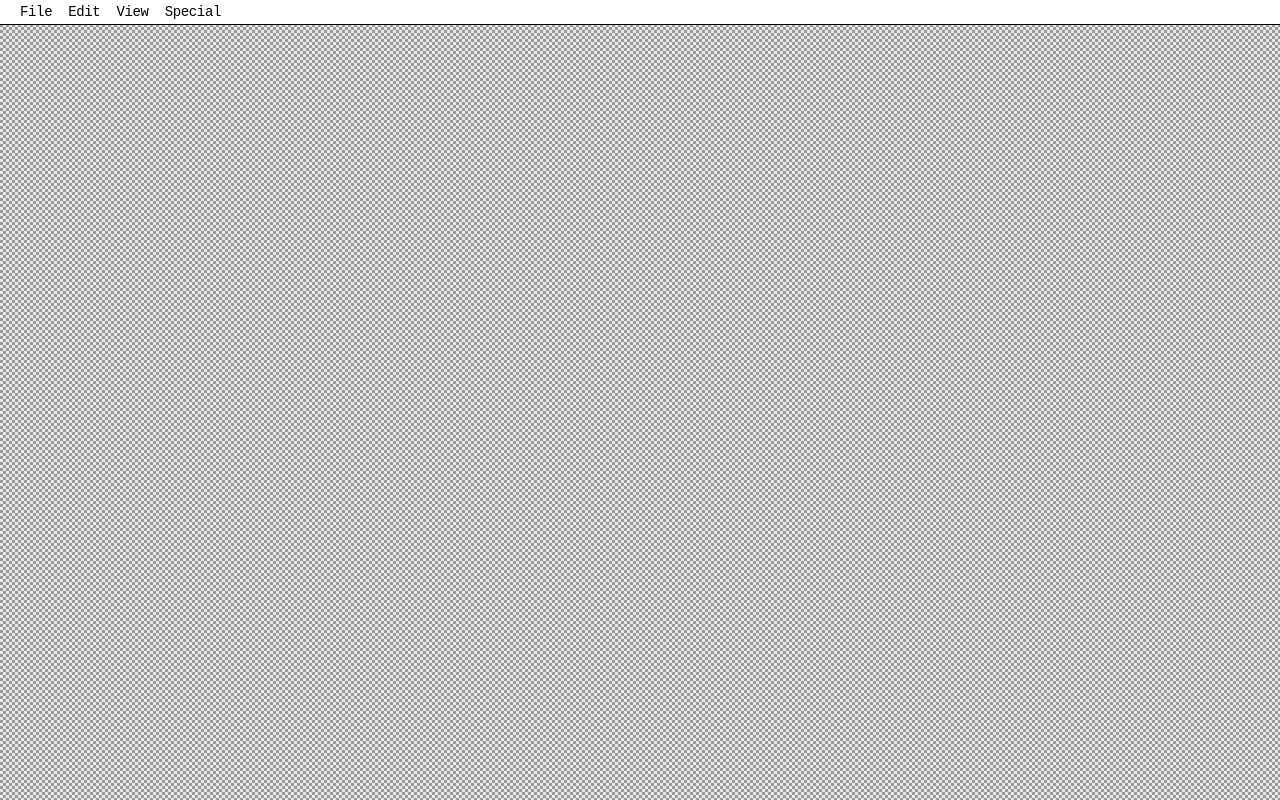
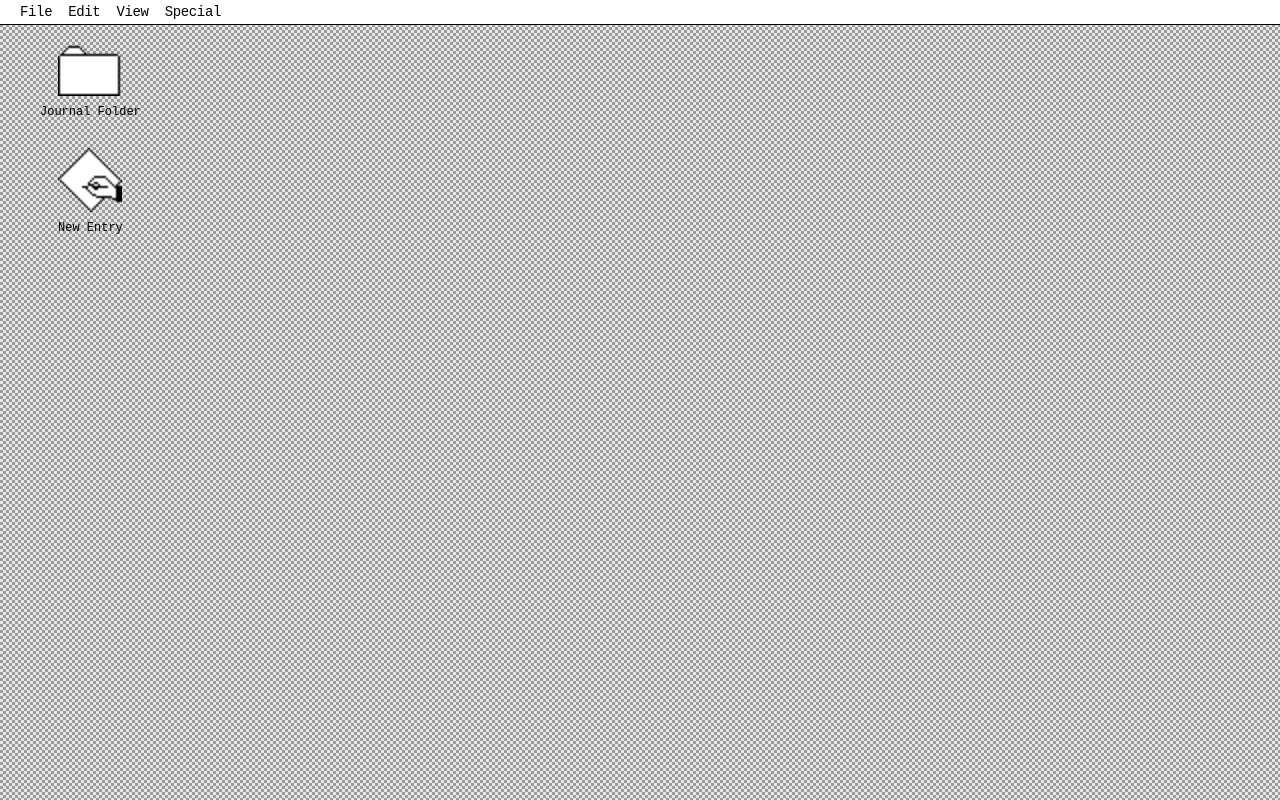
Before and after one commit to yung-tsai/clearcache, a React (Vite) app: page / in a window 1280 px wide. Built offline with nearby package versions, Linux system fonts and the light colour scheme; the HTML template or start-up script is replaced by a standard one; a web font is replaced by a local one.

Commit message:
Fix: Clarify icon visibility

```diff
--- a/src/components/MacDesktop.tsx
+++ b/src/components/MacDesktop.tsx
@@ -4,6 +4,8 @@ import { MacWindow } from './MacWindow';
 import JournalEditor from './JournalEditor';
 import JournalFolder from './JournalFolder';
 import JournalCalendar from './JournalCalendar';
+import journalFolderIcon from '@/assets/journal-folder.png';
+import newEntryIcon from '@/assets/new-entry.png';
 
 export type WindowContent = 'none' | 'new-entry' | 'journal-folder' | 'edit-entry' | 'journal-calendar';
 
@@ -131,6 +133,43 @@ export function MacDesktop() {
       <MacMenuBar onMenuAction={handleMenuAction} />
 
       <div className="relative h-full pt-6">
+        {/* Desktop Icons */}
+        <div className="absolute top-8 left-8 flex flex-col gap-6">
+          {/* Journal Folder Icon */}
+          <div
+            className="flex flex-col items-center cursor-pointer group"
+            onClick={() => handleMenuAction('journal-folder')}
+          >
+            <div className="w-16 h-16 flex items-center justify-center">
+              <img
+                src={journalFolderIcon}
+                alt="Journal Folder"
+                className="w-full h-full object-contain"
+              />
+            </div>
+            <span className="text-xs font-chicago text-center mt-1 px-2 py-1 rounded group-hover:bg-white/20">
+              Journal Folder
+            </span>
+          </div>
+
+          {/* New Entry Icon */}
+          <div
+            className="flex flex-col items-center cursor-pointer group"
+            onClick={() => handleMenuAction('new-entry')}
+          >
+            <div className="w-16 h-16 flex items-center justify-center">
+              <img
+                src={newEntryIcon}
+                alt="New Entry"
+                className="w-full h-full object-contain"
+              />
+            </div>
+            <span className="text-xs font-chicago text-center mt-1 px-2 py-1 rounded group-hover:bg-white/20">
+              New Entry
+            </span>
+          </div>
+        </div>
+
         {windows.map((window, index) => (
           <MacWindow
             key={window.id}
```
Also changed, not shown: src/assets/journal-folder.png (added), src/assets/new-entry.png (added).
